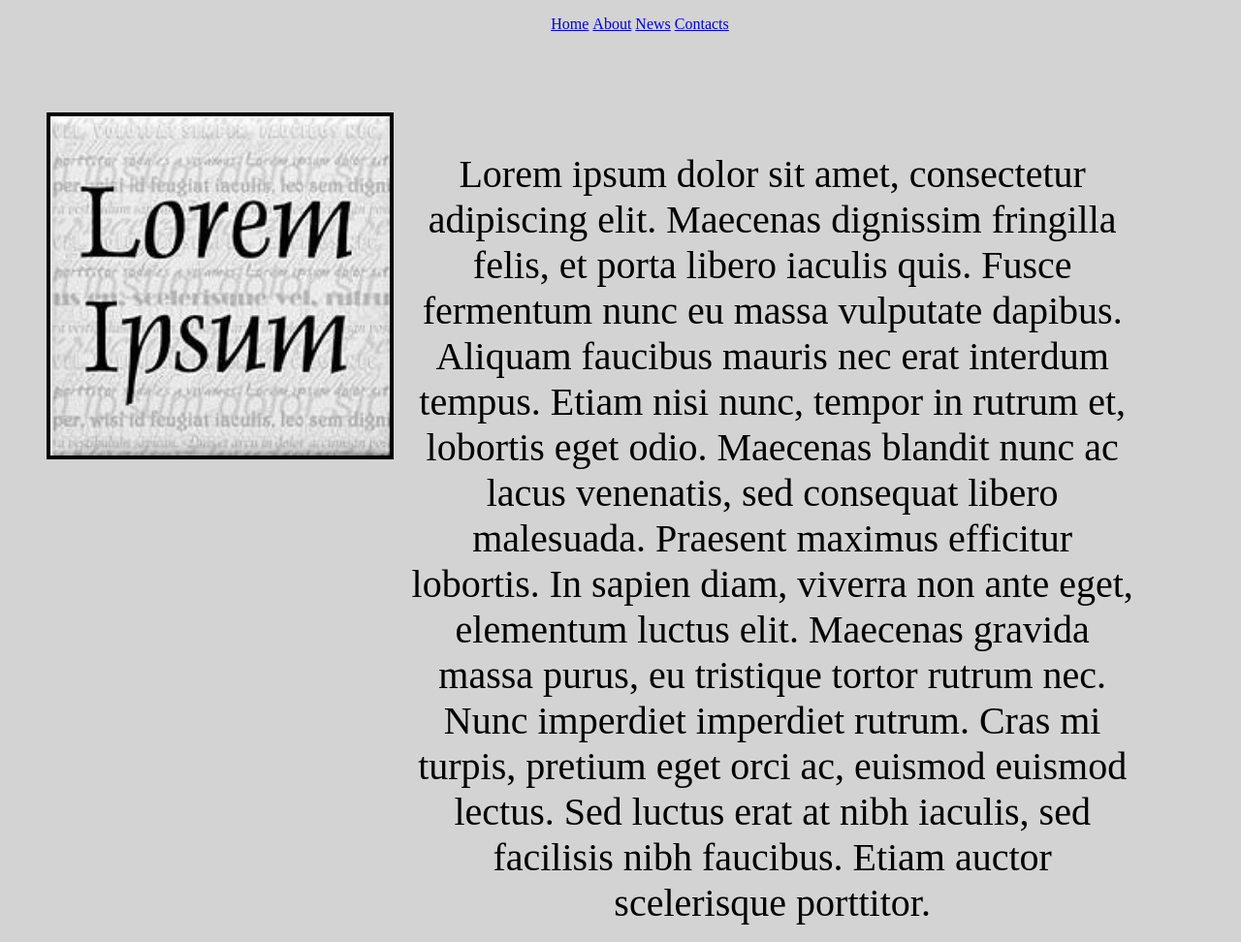
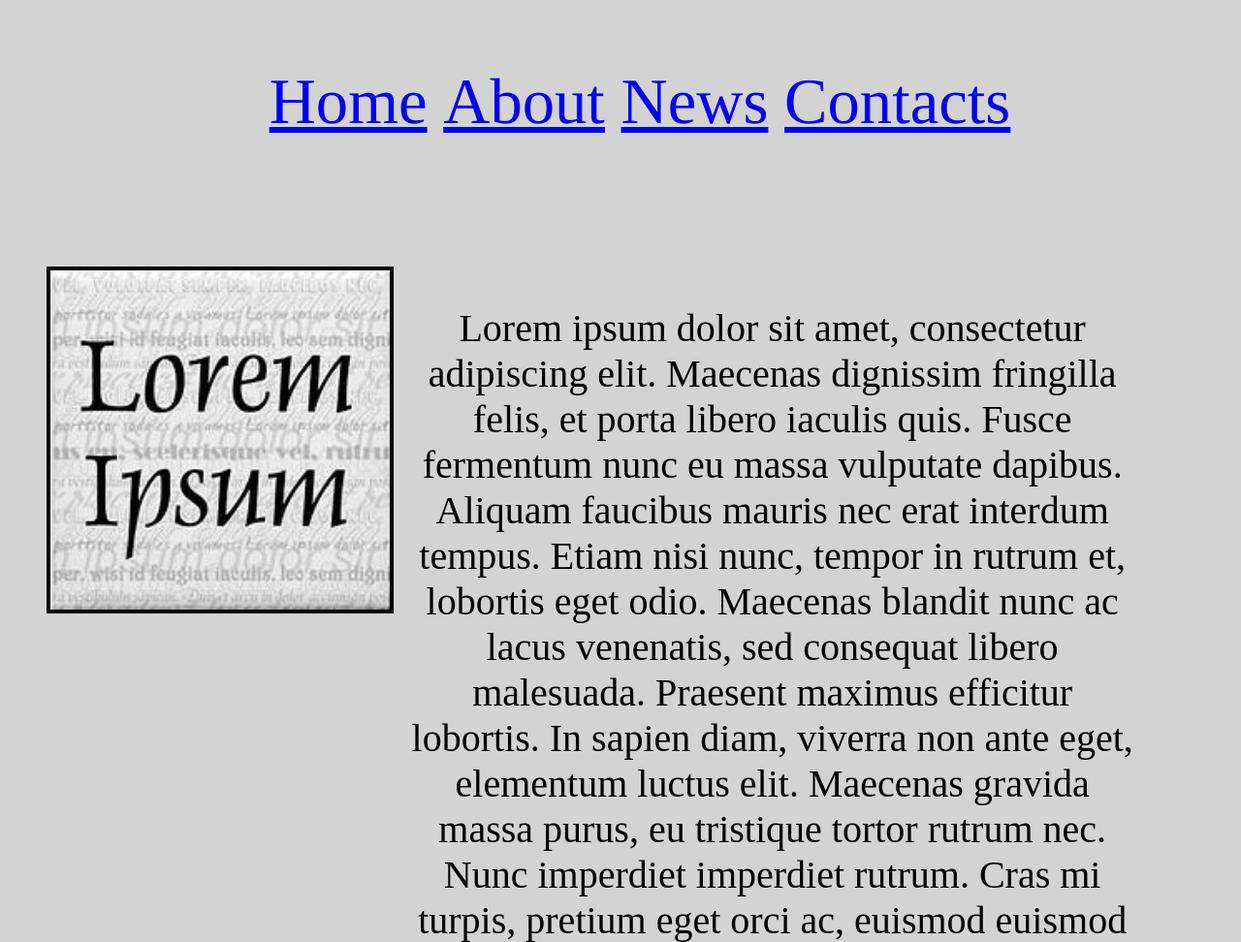
Before and after one commit to StanSHL/StanSHL.github.io, a plain HTML site: page about.html in a window 1280 px wide. Shown: the top 972 px of the page at 97% size. Drawn offline with Linux system fonts and the light colour scheme.

Commit message:
Update about.html

```diff
--- a/about.html
+++ b/about.html
@@ -9,10 +9,11 @@
 
 				img{
 					margin-left:30pt;
-					font-size: 50pt;
-					font-family:times;}
+					}
 
 				header{
+					font-size: 50pt;
+					font-family:times;
 					text-align:center;}
 
 
```
